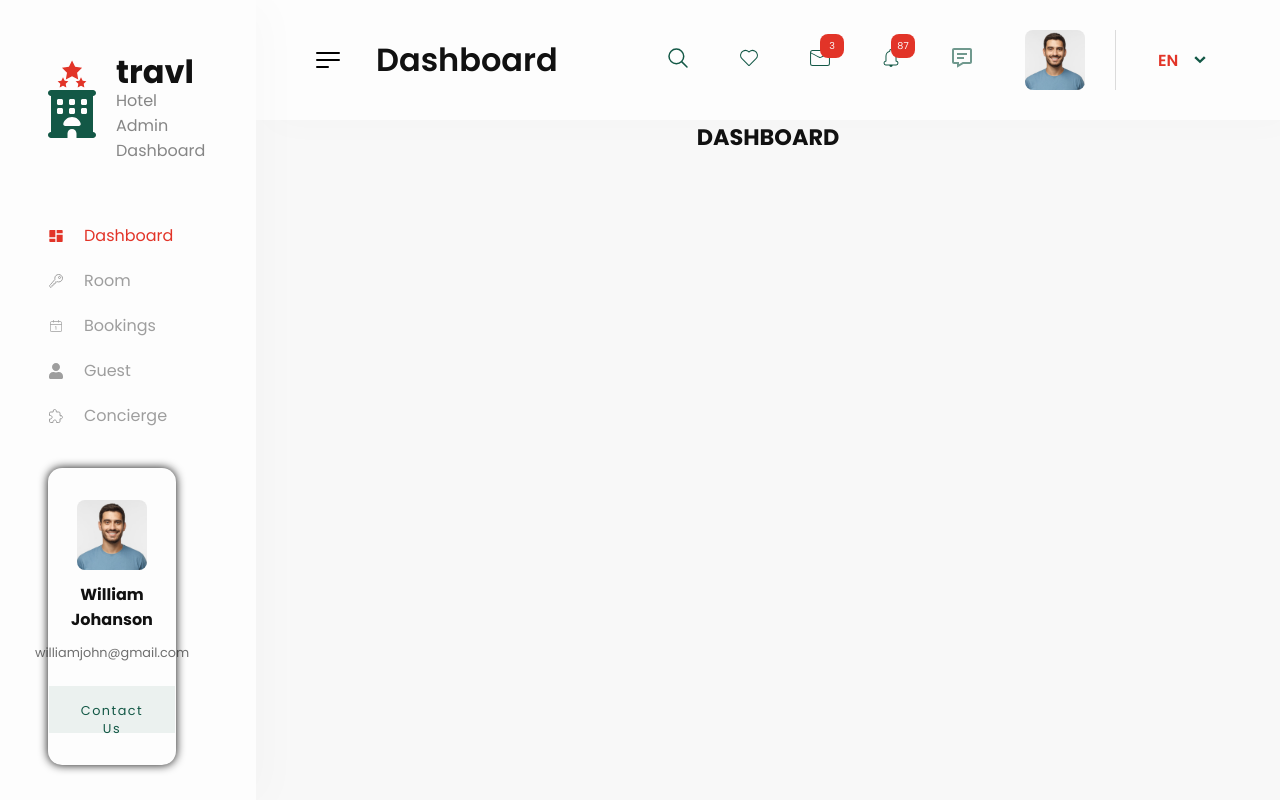
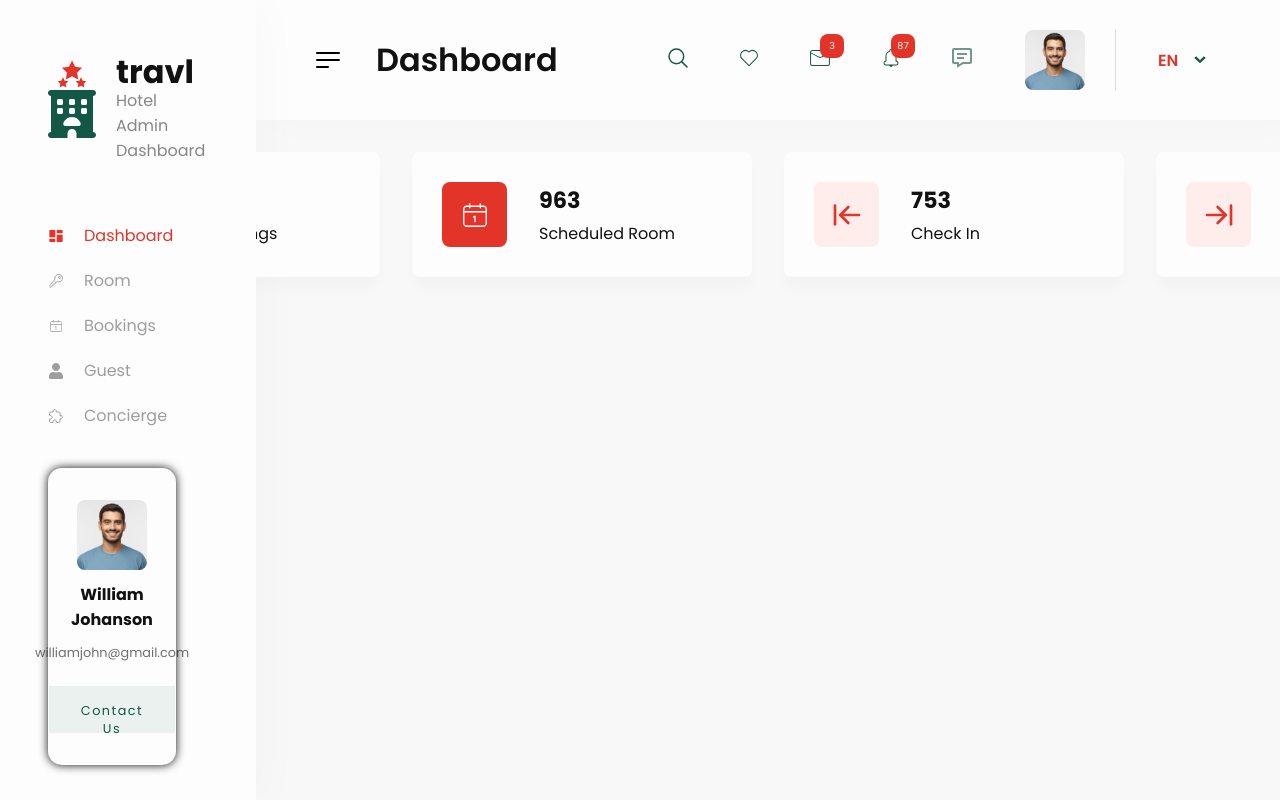
Before and after one commit to juanfranfdezGit/dashboardTravl, a React (Vite) app: page /dashboard in a window 1280 px wide. Shown: the top 800 px of the page. Built offline with nearby package versions, Linux system fonts and the light colour scheme; sample sign-in values are in the browser's storage.

Commit message:
feat: dashboard Cards

```diff
--- a/src/components/Sidebar.jsx
+++ b/src/components/Sidebar.jsx
@@ -26,5 +26,5 @@ const StyledSidebar = styled.div`
     width: 20vw;
     height: 100vh;
     background: var(--white);
-    box-shadow: 13px 3px 40px #00000005;
+    box-shadow: 13px 3px 40px var(--shadows);
 `;
--- /dev/null
+++ b/src/components/dashboard/dashboard/cards.jsx
@@ -0,0 +1,106 @@
+import styled from "styled-components";
+import { useTranslation } from 'react-i18next';
+import { MdOutlineBed } from "react-icons/md";
+import { CiCalendarDate } from "react-icons/ci";
+import { LuArrowLeftToLine } from "react-icons/lu";
+import { LuArrowRightToLine } from "react-icons/lu";
+
+export default function CardsDashboard() {
+
+    const { t } = useTranslation();
+
+    return (
+        <StyledCardDashboard>
+            <div className="card">
+                <div className="icoCont">
+                    <MdOutlineBed className="ico" />
+                </div>
+                <div className="info">
+                    <h3>8,461</h3>
+                    <p>{t("dashboard.New Bookings")}</p>
+                </div>
+            </div>
+
+            <div className="card">
+                <div className="icoCont solidIco">
+                    <CiCalendarDate className="ico solidIco" />
+                </div>
+                <div className="info">
+                    <h3>963</h3>
+                    <p>{t("dashboard.Scheduled Room")}</p>
+                </div>
+            </div>
+
+            <div className="card">
+                <div className="icoCont">
+                    <LuArrowLeftToLine className="ico" />
+                </div>
+                <div className="info">
+                    <h3>753</h3>
+                    <p>{t("dashboard.Check In")}</p>
+                </div>
+            </div>
+
+            <div className="card">
+                <div className="icoCont">
+                    <LuArrowRightToLine className="ico" />
+                </div>
+                <div className="info">
+                    <h3>516</h3>
+                    <p>{t("dashboard.Check Out")}</p>
+                </div>
+            </div>
+        </StyledCardDashboard>
+    )
+}
+
+const StyledCardDashboard = styled.div`
+    display: flex;
+    justify-content: center;
+    align-items: center;
+    gap: 32px;
+
+    .card {
+        display: flex;
+        justify-content: flex-start;
+        align-items: center;
+        padding: 30px;
+        background: var(--white);
+        min-width: 340px;
+        gap: 32px;
+        box-shadow: 0 12px 12px var(--shadows);
+        border-radius: 8px;
+
+        .icoCont {
+            background: var(--secondary-color-light);
+            width: 65px;
+            height: 65px;
+            border-radius: 8px;
+            display: flex;
+            justify-content: flex-start;
+            align-items: center;
+
+            &.solidIco {
+                background: var(--secondary-color);
+            }
+
+            .ico {
+                transform: scale(2);
+                color: var(--secondary-color);
+                margin-left: 25px;
+
+                &.solidIco {
+                    color: var(--white);
+                }
+            }
+        }
+
+        .info {
+            display: flex;
+            flex-direction: column;
+            align-items: flex-start;
+            justify-content: center;
+            gap: 4px;
+        }
+    }
+`;
--- a/src/language/en/translation.json
+++ b/src/language/en/translation.json
@@ -13,5 +13,11 @@
       "bookings": "Bookings",
       "users": "Guest List",
       "contact": "Concierge List"
+    },
+    "dashboard": {
+      "New Bookings": "New Bookings",
+      "Scheduled Room": "Scheduled Room",
+      "Check In": "Check In",
+      "Check Out": "Check Out"
     }
   }
--- a/src/language/es/translation.json
+++ b/src/language/es/translation.json
@@ -13,5 +13,11 @@
       "rooms": "Lista de Habitaciones",
       "users": "Lista de Clientes",
       "contact": "Lista de Empleados"
+    },
+    "dashboard": {
+      "New Bookings": "Nuevas Reservas",
+      "Scheduled Room": "Habitacions Reservadas",
+      "Check In": "Check In",
+      "Check Out": "Check Out"
     }
   }
--- a/src/pages/Dashboard.jsx
+++ b/src/pages/Dashboard.jsx
@@ -1,10 +1,11 @@
 import styled from 'styled-components';
+import CardsDashboard from '../components/dashboard/dashboard/cards';
 
 export default function Dashboard() {
 
     return (
         <StyledDashboard>
-            <h3>DASHBOARD</h3>
+            <CardsDashboard />
         </ StyledDashboard>
     )
 }
@@ -18,4 +19,5 @@ const StyledDashboard = styled.div`
     margin-left: 20vw;
     overflow-y: scroll;
     position: relative;
+    padding: 2rem;
 `;
--- a/src/styles/variables.css
+++ b/src/styles/variables.css
@@ -6,4 +6,7 @@
     --main-color: #135846;
     --main-color-light: #EBF1EF;
     --secondary-color: #E23428;
+    --secondary-color-light: #FFEDEC;
+
+    --shadows: #00000005;
 }
```
